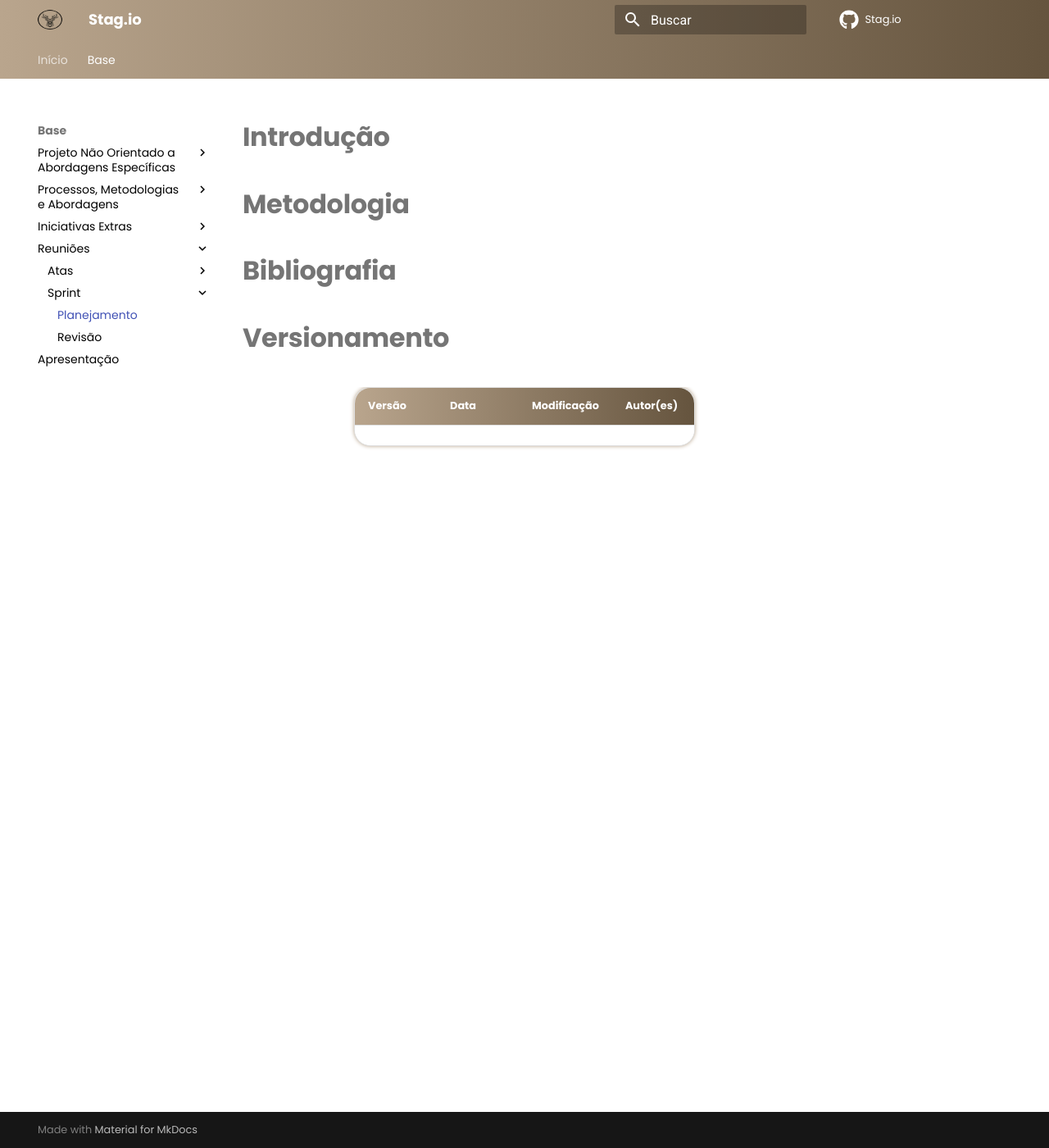
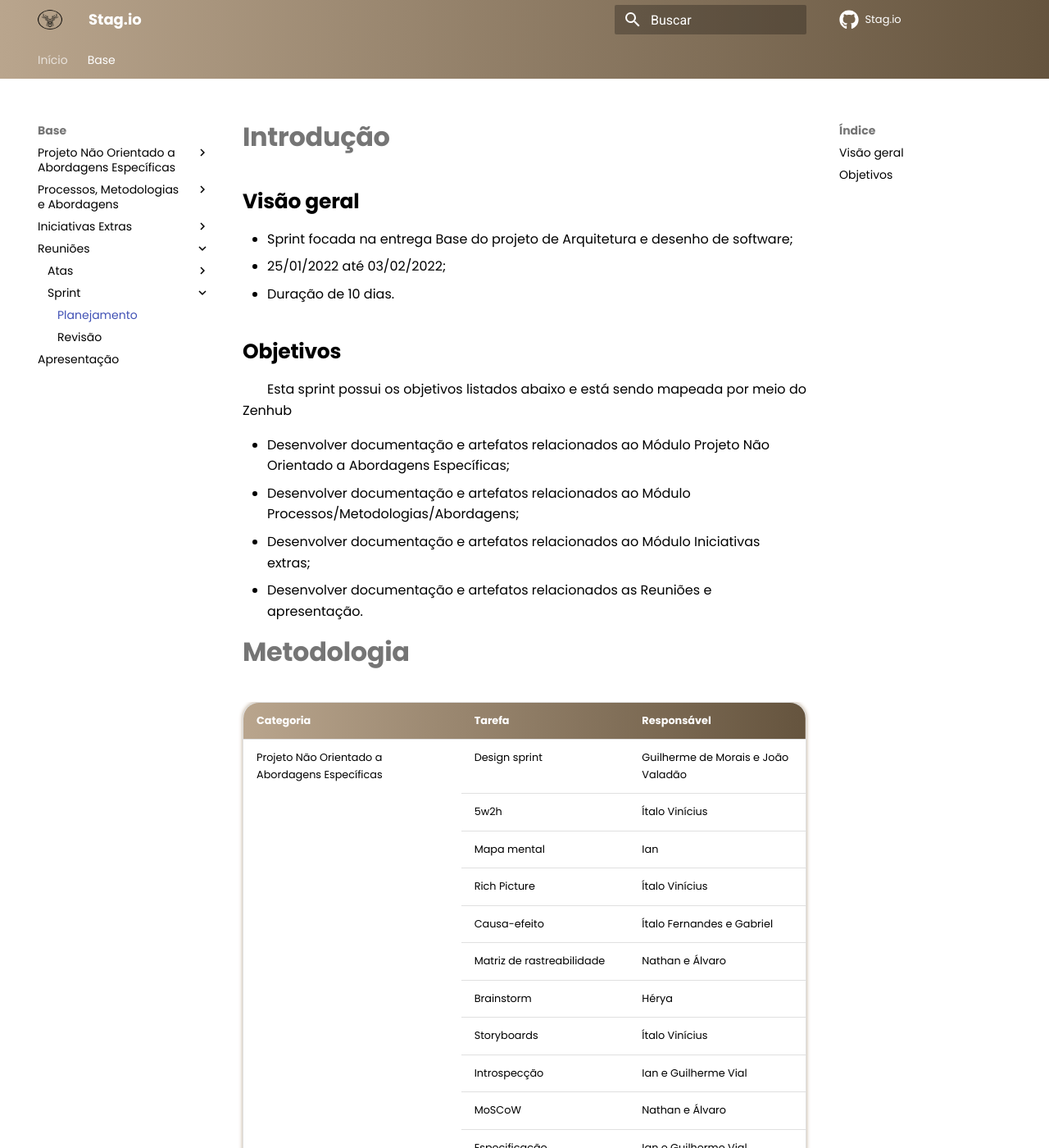
Before and after one commit to UnBArqDsw2021-2/2021.2_G3_stag.io, an MkDocs documentation site: the page built from docs/Base/Reunioes/Sprint/Planejamento.md, in a window 1280 px wide and 1400 px high. Shown: the whole window at 82% size. Built offline with MkDocs 1.6.1 and Material for MkDocs 9.7.7, drawn with Linux system fonts in a browser that asks for light colours; comment, search, counter and statistics services are not loaded; some of the changed text lies outside the part shown.

Commit message:
Elaboração do documento Co-authored-by: italovinicius18 <italovinicius18@yahoo.com>

```diff
--- a/docs/Base/Reunioes/Sprint/Planejamento.md
+++ b/docs/Base/Reunioes/Sprint/Planejamento.md
@@ -1,11 +1,134 @@
 # Introdução
+
+## Visão geral
+
+- Sprint focada na entrega Base do projeto de Arquitetura e desenho de software;
+- 25/01/2022 até 03/02/2022;
+- Duração de 10 dias.
+
+
+## Objetivos
+
+Esta sprint possui os objetivos listados abaixo e está sendo mapeada por meio do Zenhub
+
+- Desenvolver documentação e artefatos relacionados ao Módulo Projeto Não Orientado a Abordagens Específicas;
+- Desenvolver documentação e artefatos relacionados ao Módulo Processos/Metodologias/Abordagens;
+- Desenvolver documentação e artefatos relacionados ao Módulo Iniciativas extras;
+- Desenvolver documentação e artefatos relacionados as Reuniões e apresentação.
 
 # Metodologia
 
+<table>
+<thead>
+  <tr>
+    <th>Categoria</th>
+    <th>Tarefa</th>
+    <th>Responsável</th>
+  </tr>
+</thead>
+<tbody>
+  <tr>
+    <td rowspan="12">Projeto Não Orientado a Abordagens Específicas</td>
+    <td>Design sprint</td>
+    <td>Guilherme de Morais e João Valadão</td>
+  </tr>
+  <tr>
+    <td>5w2h</td>
+    <td>Ítalo Vinícius</td>
+  </tr>
+  <tr>
+    <td>Mapa mental</td>
+    <td>Ian</td>
+  </tr>
+  <tr>
+    <td>Rich Picture</td>
+    <td>Ítalo Vinícius</td>
+  </tr>
+  <tr>
+    <td>Causa-efeito</td>
+    <td>Ítalo Fernandes e Gabriel</td>
+  </tr>
+  <tr>
+    <td>Matriz de rastreabilidade</td>
+    <td>Nathan e Álvaro</td>
+  </tr>
+  <tr>
+    <td>Brainstorm</td>
+    <td>Hérya</td>
+  </tr>
+  <tr>
+    <td>Storyboards</td>
+    <td>Ítalo Vinícius</td>
+  </tr>
+  <tr>
+    <td>Introspecção</td>
+    <td>Ian e Guilherme Vial</td>
+  </tr>
+  <tr>
+    <td>MoSCoW</td>
+    <td>Nathan e Álvaro</td>
+  </tr>
+  <tr>
+    <td>Especificação suplementar</td>
+    <td>Ian e Guilherme Vial</td>
+  </tr>
+  <tr>
+    <td>Léxico</td>
+    <td>Guilherme de Morais e João Valadão</td>
+  </tr>
+  <tr>
+    <td rowspan="2">Processos / Metodologias / Abordagens</td>
+    <td>Metodologia</td>
+    <td>Guilherme de Morais e João Valadão</td>
+  </tr>
+  <tr>
+    <td>Modelagem BPMN</td>
+    <td>Ian e Guilherme Vial</td>
+  </tr>
+  <tr>
+    <td rowspan="5">Iniciativas extras</td>
+    <td>Backlog do produto</td>
+    <td>Nathan e Álvaro</td>
+  </tr>
+  <tr>
+    <td>TAP</td>
+    <td>Hérya e Ítalo Vinícius</td>
+  </tr>
+  <tr>
+    <td>Plano de gerenciamento de risco</td>
+    <td>Ítalo Fernandes e Gabriel</td>
+  </tr>
+  <tr>
+    <td>Personas</td>
+    <td>João, Ítalo Fernandes e Gabriel</td>
+  </tr>
+  <tr>
+    <td>Valor, custo e risco</td>
+    <td>Nathan e Álvaro</td>
+  </tr>
+  <tr>
+    <td rowspan="2">Reuniões</td>
+    <td>Atas</td>
+    <td>Ítalo Fernandes e Gabriel</td>
+  </tr>
+  <tr>
+    <td>Sprint</td>
+    <td>Hérya e Ítalo Vinícius</td>
+  </tr>
+  <tr>
+    <td>Apresentação</td>
+    <td></td>
+    <td>Todos</td>
+  </tr>
+</tbody>
+</table>
+
 # Bibliografia
+
+> Scrum Reference Card | Scrum Reference Card. , [s.d.]. Disponível em: <https://scrumreferencecard.com/scrum-reference-card/>. Acesso em: 28 jan. 2022
 
 # Versionamento
 
 Versão | Data | Modificação | Autor(es) |
 |--|--|--|--|
-|||||
+|1.0|28/01/2022| Elaboração do documento |Ítalo Vinícius, Hérya|
```
